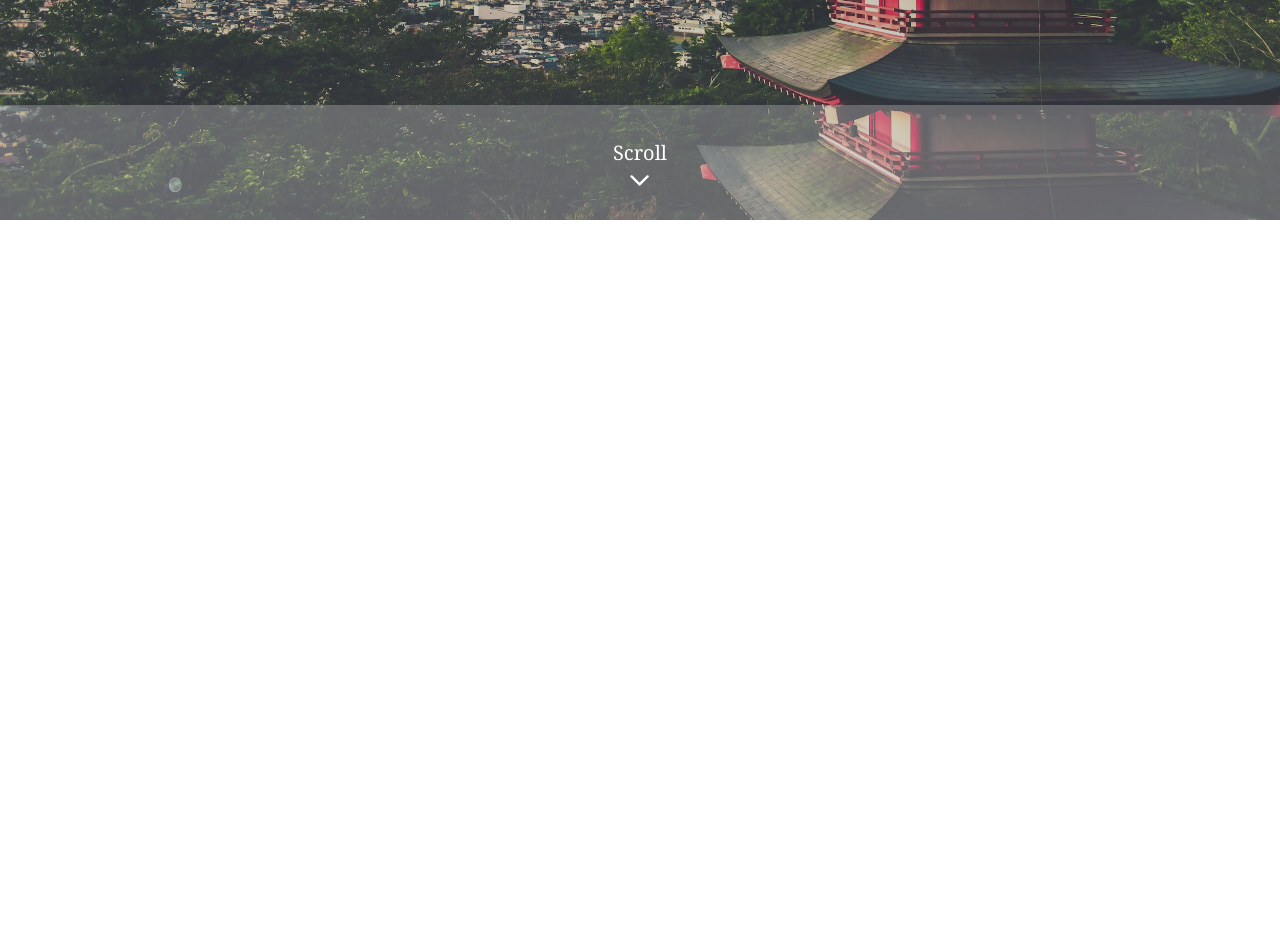
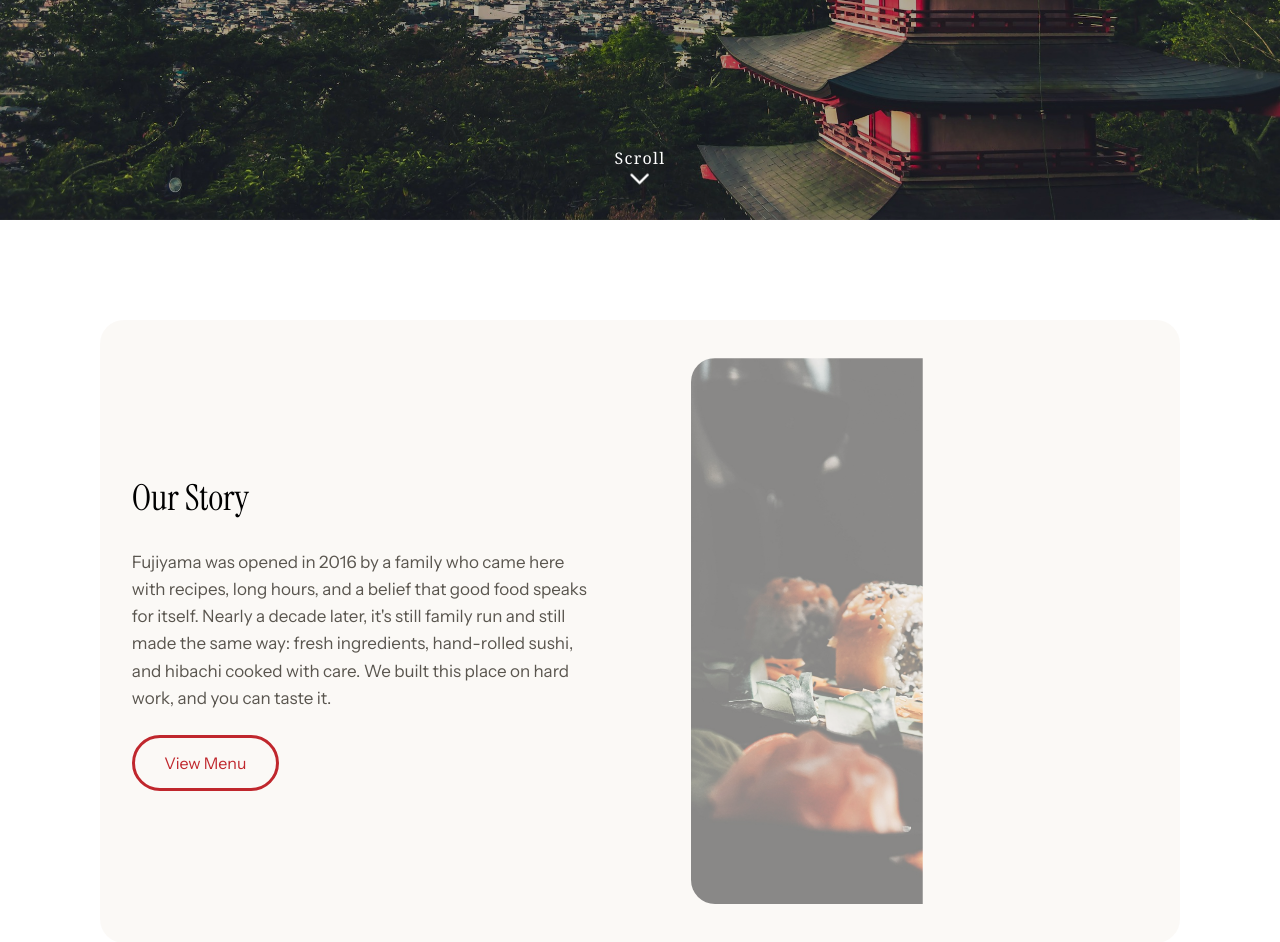
Before and after one commit to Kevinli7673/Fujiyama-Website, a Next.js app: page / in a window 1280 px wide. Shown: the part 580-1522 px from the top of the page. Before the commit the page ends 800 px from the top, so only its background shows below. Built offline with nearby package versions, Linux system fonts and the light colour scheme.

Commit message:
Story / Hero : added animation

```diff
--- a/package.json
+++ b/package.json
@@ -10,9 +10,12 @@
     "lint": "eslint ."
   },
   "dependencies": {
+    "framer-motion": "^12.42.2",
     "next": "^16.2.10",
     "react": "^19.2.6",
-    "react-dom": "^19.2.6"
+    "react-dom": "^19.2.6",
+    "react-email": "^6.6.6",
+    "resend": "^6.17.1"
   },
   "devDependencies": {
     "@eslint/js": "^10.0.1",
--- a/src/app/globals.css
+++ b/src/app/globals.css
@@ -5,12 +5,10 @@
   --font-sans-body: var(--font-instrument-sans), ui-sans-serif, sans-serif;
 }
 
-:root {
-  color: white;
-}
-
-body {
-  color: white;
+html {
+  scroll-behavior: smooth;
+  scrollbar-width: thin;
+  scrollbar-color: rgba(90, 86, 79, 0.55) transparent;
 }
 
 .hero-btn-reserve {
--- a/src/app/page.tsx
+++ b/src/app/page.tsx
@@ -1,9 +1,25 @@
 import Hero from "../components/Hero";
+import Story from "../components/Story";
+import ScrollOverlay from "../components/ScrollOverlay";
+import bgImage from "../assets/hero-bg.jpg";
 
 export default function Home() {
   return (
     <main>
+      {/* Fixed background — stays put while the sections scroll over it */}
+      <div
+        className="fixed inset-0 -z-10"
+        aria-hidden="true"
+        style={{
+          backgroundImage: `url(${bgImage.src})`,
+          backgroundSize: "cover",
+          backgroundPosition: "center",
+        }}
+      />
+      {/* Lightens with scroll progress, sits on top of the bg image */}
+      <ScrollOverlay />
       <Hero />
+      <Story />
     </main>
   );
 }
--- a/src/components/Hero.tsx
+++ b/src/components/Hero.tsx
@@ -1,27 +1,20 @@
-import bgImage from "../assets/hero-bg.jpg";
+"use client";
+
+import { motion, useScroll, useTransform } from "framer-motion";
 import Nav from "./Nav";
 
 function Hero() {
+  // Fade the scroll hint out over the first 300px of scrolling
+  const { scrollY } = useScroll();
+  const scrollHintOpacity = useTransform(scrollY, [0, 300], [1, 0]);
+
   return (
     <section
       className="relative flex flex-col"
       style={{
         minHeight: "100svh",
-        backgroundImage: `url(${bgImage.src})`,
-        backgroundSize: "cover",
-        backgroundPosition: "center",
       }}
     >
-      {/* Overlay */}
-      <div
-        className="absolute inset-0"
-        style={{
-          background:
-            "linear-gradient(to bottom, rgba(0,0,0,0.3) 11.5%, rgba(90,89,89,0.3) 84%)",
-        }}
-        aria-hidden="true"
-      />
-
       {/* Nav */}
       <Nav />
 
@@ -108,19 +101,22 @@ function Hero() {
         {/* Flexible spacer to push scroll strip to the bottom */}
         <div style={{ flex: 1 }} />
 
-        {/* Scroll strip */}
-        <div
-          className="w-full flex flex-col items-center justify-center"
+        {/* Scroll hint — floating text + chevron, clickable, fades out as the user scrolls */}
+        <motion.a
+          href="#story"
+          aria-label="Scroll to Our Story"
+          className="flex flex-col items-center justify-center"
           style={{
-            background: "rgba(217,217,217,0.3)",
-            height: "clamp(90px, 9vw, 230px)",
+            opacity: scrollHintOpacity,
+            paddingBottom: "clamp(1.5rem, 2.5vw, 3.5rem)",
           }}
         >
           <span
             style={{
               fontFamily: "Georgia, serif",
-              fontSize: "clamp(1.125rem, 1.5625vw, 2.5rem)",
+              fontSize: "clamp(1rem, 1.15vw, 1.375rem)",
               color: "white",
+              letterSpacing: "0.08em",
             }}
           >
             Scroll
@@ -130,6 +126,7 @@ function Hero() {
             viewBox="0 0 24 14"
             fill="none"
             aria-hidden="true"
+            className="animate-bounce"
             style={{
               width: "clamp(16px, 1.5vw, 28px)",
               height: "clamp(10px, 1vw, 18px)",
@@ -144,7 +141,7 @@ function Hero() {
               strokeLinejoin="round"
             />
           </svg>
-        </div>
+        </motion.a>
       </div>
     </section>
   );
--- /dev/null
+++ b/src/components/ScrollOverlay.tsx
@@ -0,0 +1,37 @@
+"use client";
+
+import { useEffect, useState } from "react";
+
+const START_OPACITY = 0.3; // darkness at the top (matches the old hero overlay)
+const END_OPACITY = 0.15; // darkness floor at the bottom — never fully clear
+
+function ScrollOverlay() {
+    const [progress, setProgress] = useState(0); // 0 at top → 1 at bottom
+
+    useEffect(() => {
+        const onScroll = () => {
+            const max =
+                document.documentElement.scrollHeight - window.innerHeight;
+            setProgress(max > 0 ? Math.min(window.scrollY / max, 1) : 0);
+        };
+
+        onScroll(); // set correct value if the page loads mid-scroll
+        window.addEventListener("scroll", onScroll, { passive: true });
+        return () => window.removeEventListener("scroll", onScroll);
+    }, []);
+
+    return (
+        <div
+            className="fixed inset-0 -z-10 pointer-events-none"
+            aria-hidden="true"
+            style={{
+                // interpolate: START at top → END at bottom, always > 0
+                backgroundColor: `rgba(0, 0, 0, ${
+                    START_OPACITY - progress * (START_OPACITY - END_OPACITY)
+                })`,
+            }}
+        />
+    );
+}
+
+export default ScrollOverlay;
--- /dev/null
+++ b/src/components/Story.tsx
@@ -0,0 +1,108 @@
+"use client";
+
+import Image from "next/image";
+import { useRef } from "react";
+import { motion, useScroll, useTransform } from "framer-motion";
+import sushi from "../assets/sushi.png";
+
+function Story() {
+    const sectionRef = useRef(null);
+
+    // 0 when the section's top enters the viewport bottom → 1 when the section fills the viewport
+    const { scrollYProgress } = useScroll({
+        target: sectionRef,
+        offset: ["start end", "start start"],
+    });
+
+    // Image reveal: fade in + wipe open from the left across the full entry scroll
+    const imageOpacity = useTransform(scrollYProgress, [0, 1], [0, 1]);
+    const imageClip = useTransform(
+        scrollYProgress,
+        [0, 1],
+        ["inset(0 100% 0 0)", "inset(0 0% 0 0)"]
+    );
+
+    return (
+        // Transparent section — the page's fixed background shows through behind the card
+        <section
+            id="story"
+            ref={sectionRef}
+            className="flex items-center justify-center"
+            style={{
+                minHeight: "100svh",
+                padding: "clamp(1rem, 7.8vw, 12.5rem)",
+            }}
+        >
+            {/* Step 2: frosted-glass card — translucent bg + blur, NOT opacity */}
+            <div
+                className="flex w-full max-w-[1150px] flex-col items-center gap-10 rounded-3xl bg-[#faf7f2]/70 backdrop-blur-[17.5px] lg:flex-row lg:items-center lg:justify-between lg:gap-0"
+                style={{
+                    padding:
+                        "clamp(1.5rem, 3vw, 4rem) clamp(1.25rem, 2.5vw, 3.5rem)",
+                }}
+            >
+                {/* Step 3: text column — 46% of card on desktop, full width stacked on mobile */}
+                <div
+                    className="flex flex-col lg:w-[46%]"
+                    style={{ gap: "clamp(1.25rem, 1.8vw, 2.5rem)" }}
+                >
+                    <h2
+                        className="text-black"
+                        style={{
+                            fontFamily: "var(--font-instrument-serif), Georgia, serif",
+                            fontWeight: 400,
+                            fontSize: "clamp(2rem, 2.8vw, 4rem)",
+                        }}
+                    >
+                        Our Story
+                    </h2>
+                    <p
+                        className="text-[#5a564f]"
+                        style={{
+                            fontFamily: "var(--font-instrument-sans), ui-sans-serif, sans-serif",
+                            fontSize: "clamp(1.0625rem, 1.25vw, 1.5rem)",
+                            lineHeight: 1.6,
+                        }}
+                    >
+                        Fujiyama was opened in 2016 by a family who came here with recipes, long hours, and a belief that good food speaks
+                        for itself. Nearly a decade later, it&apos;s still family run and still made the same way: fresh ingredients, hand-rolled
+                        sushi, and hibachi cooked with care. We built this place on hard work, and you can taste it.
+                    </p>
+
+                    {/* View Menu button — copied from Hero, white → red */}
+                    <a
+                        href="#"
+                        className="flex items-center justify-center self-start text-[#c0272d] transition-colors hover:bg-[#c0272d]/10"
+                        style={{
+                            fontFamily: "var(--font-instrument-sans), ui-sans-serif, sans-serif",
+                            fontWeight: 400,
+                            fontSize: "clamp(1rem, 1.15vw, 1.375rem)",
+                            border: "3px solid #c0272d",
+                            borderRadius: "40px",
+                            paddingTop: "clamp(0.625rem, 1vw, 1.25rem)",
+                            paddingBottom: "clamp(0.625rem, 1vw, 1.25rem)",
+                            paddingLeft: "clamp(1.5rem, 2.3vw, 3rem)",
+                            paddingRight: "clamp(1.5rem, 2.3vw, 3rem)",
+                        }}
+                    >
+                        View Menu
+                    </a>
+                </div>
+
+                {/* Step 4: image — scroll-linked reveal (fade + left-to-right wipe) */}
+                <motion.div
+                    className="w-full lg:w-[45%]"
+                    style={{ opacity: imageOpacity, clipPath: imageClip }}
+                >
+                    <Image
+                        src={sushi}
+                        alt="Hand-rolled sushi at Fujiyama"
+                        className="h-auto w-full rounded-3xl object-cover"
+                    />
+                </motion.div>
+            </div>
+        </section>
+    )
+}
+
+export default Story
```
Also changed, not shown: src/assets/sushi.png (added), 1 other file (tests, documents, lock files or other folders).
